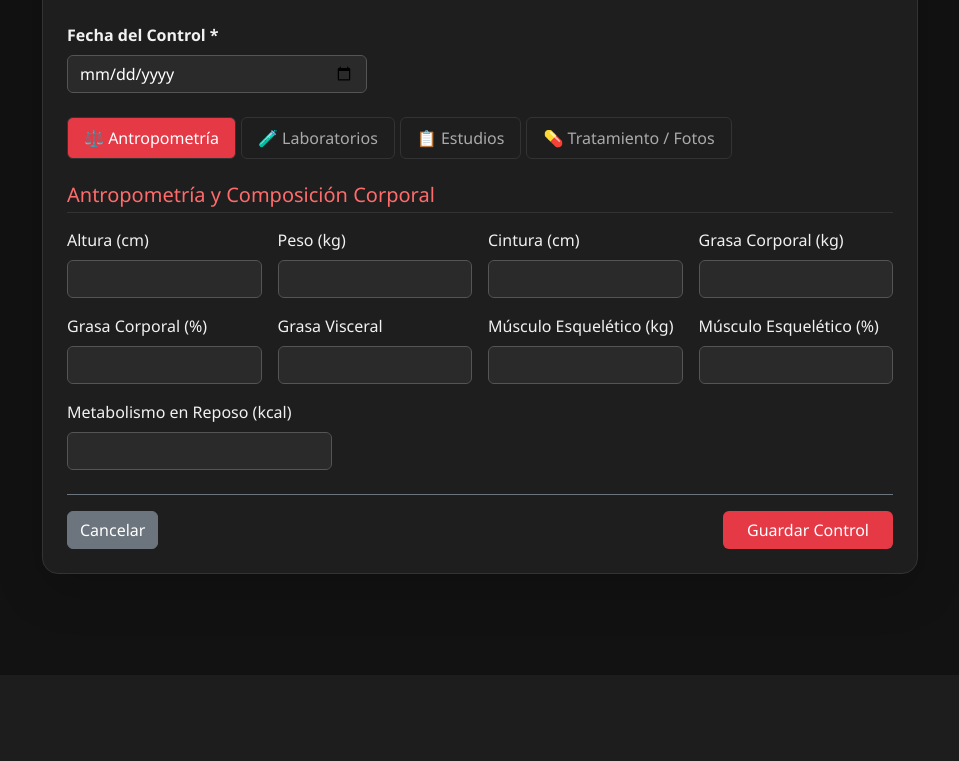
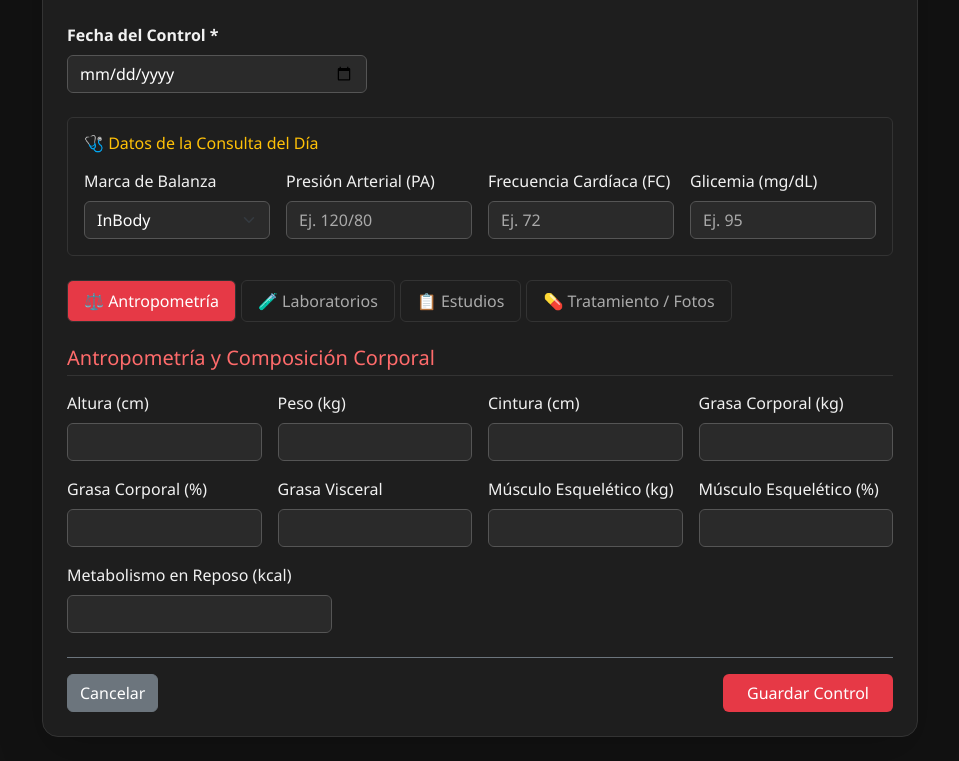
Before and after one commit to patriciafranco-web/Metabolysis1.0-Prueba, a Flask app: template templates/new_record.html in a window 1280 px wide. Shown: the part 125-886 px from the top of the page, without its empty margins (160-1119 px from the left). Before the commit the page ends 725 px from the top, so only its background shows below. Run offline with Flask 3, Linux system fonts and the light colour scheme; the template is opened without the code that fills it, so the values that code supplies are empty.

Commit message:
Update new_record.html

```diff
--- a/templates/new_record.html
+++ b/templates/new_record.html
@@ -31,6 +31,33 @@
                 <label class="form-label fw-bold">Fecha del Control *</label>
                 <input type="date" class="form-control" name="date" required style="max-width: 300px;">
             </div>
+
+            <!-- NUEVA SECCIÓN DE SIGNOS VITALES Y BALANZA -->
+            <div class="card bg-black border-secondary p-3 mb-4">
+                <h6 class="text-warning mb-3">🩺 Datos de la Consulta del Día</h6>
+                <div class="row g-3">
+                    <div class="col-md-3">
+                        <label class="form-label">Marca de Balanza</label>
+                        <select class="form-select bg-dark text-white border-secondary" name="marca_balanza">
+                            <option value="InBody">InBody</option>
+                            <option value="Tanita">Tanita</option>
+                        </select>
+                    </div>
+                    <div class="col-md-3">
+                        <label class="form-label">Presión Arterial (PA)</label>
+                        <input type="text" class="form-control" name="pa" placeholder="Ej. 120/80">
+                    </div>
+                    <div class="col-md-3">
+                        <label class="form-label">Frecuencia Cardíaca (FC)</label>
+                        <input type="number" class="form-control" name="fc" placeholder="Ej. 72">
+                    </div>
+                    <div class="col-md-3">
+                        <label class="form-label">Glicemia (mg/dL)</label>
+                        <input type="number" step="0.1" class="form-control" name="glucose" placeholder="Ej. 95">
+                    </div>
+                </div>
+            </div>
+            <!-- FIN DE NUEVA SECCIÓN -->
 
             <ul class="nav nav-pills mb-4" id="recordTab" role="tablist">
                 <li class="nav-item" role="presentation">
@@ -66,7 +93,7 @@
                 <div class="tab-pane fade" id="laboratorios" role="tabpanel">
                     <h5 class="section-title">Laboratorios y Bioquímica</h5>
                     <div class="row g-3">
-                        <div class="col-md-3"><label class="form-label">Glicemia</label><input type="number" step="0.1" class="form-control" name="glucose"></div>
+                        <!-- Nota: Glicemia ya se incluye arriba en signos vitales, pero se mantiene aquí también por compatibilidad si lo cargan por laboratorio -->
                         <div class="col-md-3"><label class="form-label">Insulina</label><input type="number" step="0.1" class="form-control" name="insulin"></div>
                         <div class="col-md-3"><label class="form-label">HbA1c (%)</label><input type="number" step="0.01" class="form-control" name="hba1c"></div>
                         <div class="col-md-3"><label class="form-label">Triglicéridos</label><input type="number" step="0.1" class="form-control" name="triglycerides"></div>
```
